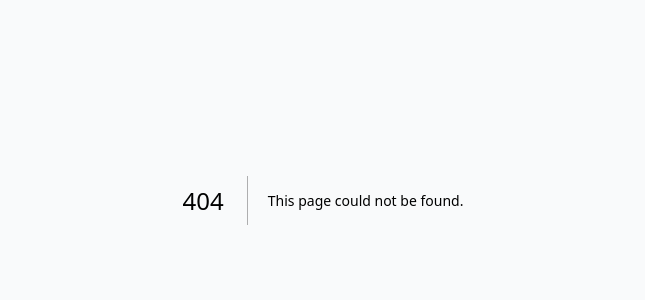
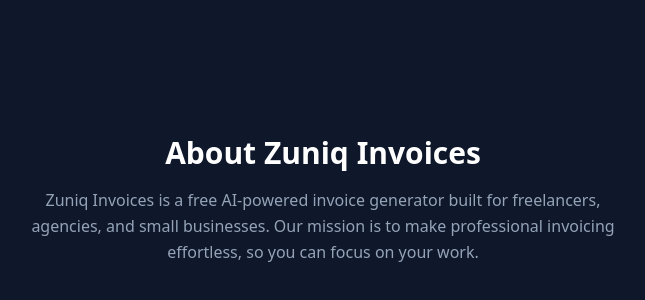
Before and after one commit to zuniqcomputers-crypto/zuniq-ai-invoices, a Next.js app: page /about in a window 1280 px wide. Before the commit this address had no page. Shown: the part 200-500 px from the top of the page, without its empty margins (317-962 px from the left). Built offline with nearby package versions, Linux system fonts and the light colour scheme.

Commit message:
Create page.tsx

```diff
--- /dev/null
+++ b/src/app/about/page.tsx
@@ -0,0 +1,12 @@
+export default function AboutPage() {
+  return (
+    <div className="min-h-screen bg-slate-900 text-slate-100 flex items-center justify-center">
+      <div className="max-w-2xl mx-auto p-8 text-center">
+        <h1 className="text-3xl font-bold text-white mb-4">About Zuniq Invoices</h1>
+        <p className="text-slate-400 leading-relaxed">
+          Zuniq Invoices is a free AI‑powered invoice generator built for freelancers, agencies, and small businesses. Our mission is to make professional invoicing effortless, so you can focus on your work.
+        </p>
+      </div>
+    </div>
+  );
+}
```
